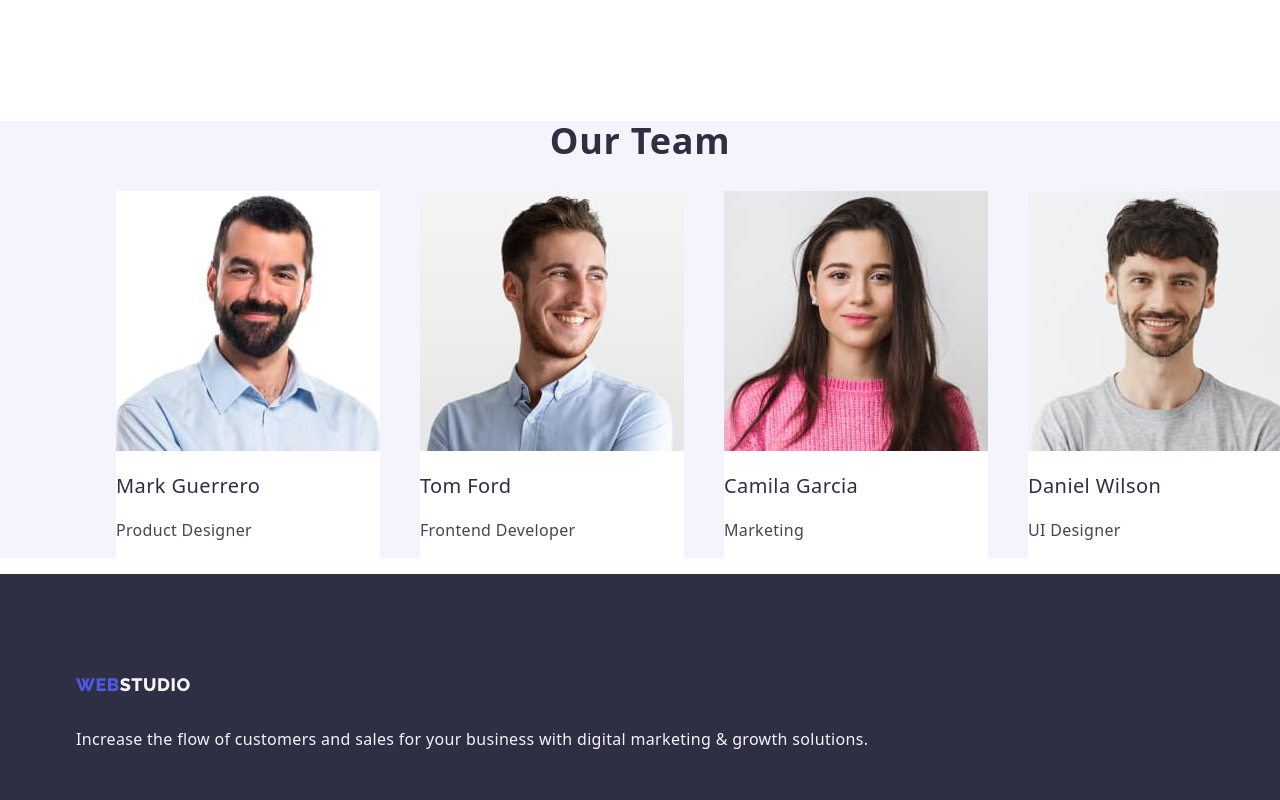
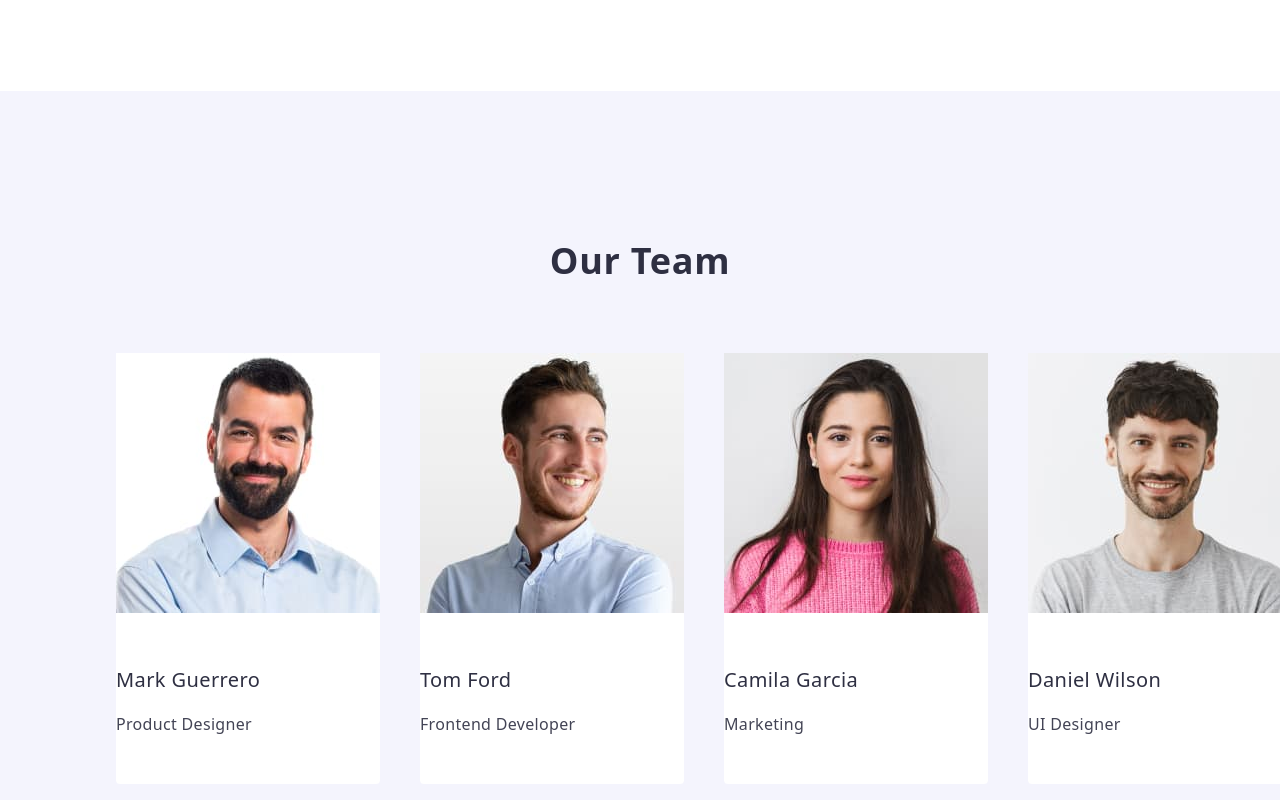
Before and after one commit to jacekmankiewicz/goit-markup-hw-03, a plain HTML site: page index.html in a window 1280 px wide. Shown: the part 1760-2560 px from the top of the page. Drawn offline with nearby package versions, Linux system fonts and the light colour scheme.

Commit message:
change section-four

```diff
--- a/css/styles.css
+++ b/css/styles.css
@@ -172,6 +172,7 @@
 }
 .section-four {
     background-color: #F4F4FD;
+    padding: 120px 0;
 }
 .footer {
     background-color: #2e2f42;
@@ -208,6 +209,7 @@
     letter-spacing: 0.02em;
     text-transform: capitalize;
     color: var(--dark-blue-color);
+    margin-bottom: 72px;
 }
 .section-two-header {
     font-weight: 500;
@@ -239,6 +241,7 @@
 }
 .section-four-list {
     background-color: #FFFFFF;
+    border-radius: 0px 0px 4px 4px;
 }
 .heading {
     font-weight: 500;
@@ -286,3 +289,7 @@
 .list-section-three {
     gap: 24px;
 }
+.name-and-position {
+    padding: 32px 0px;
+
+}
--- a/index.html
+++ b/index.html
@@ -128,8 +128,10 @@
               width="264"
               height="260"
             />
-            <h3 class="section-four-header">Mark Guerrero</h3>
+            <div class="name-and-position">
+            <h3 class="section-four-header">Mark Guerrero</></h3>
             <p class="section-four-paragraph">Product Designer</p>
+            </div>
           </li>
           <li class="section-four-list">
             <img
@@ -138,8 +140,10 @@
               width="264"
               height="260"
             />
+            <div class="name-and-position">
             <h3 class="section-four-header">Tom Ford</h3>
             <p class="section-four-paragraph">Frontend Developer</p>
+            </div>
           </li>
           <li class="section-four-list">
             <img
@@ -148,8 +152,10 @@
               width="264"
               height="260"
             />
+            <div class="name-and-position">
             <h3 class="section-four-header">Camila Garcia</h3>
             <p class="section-four-paragraph">Marketing</p>
+            </div>
           </li>
           <li class="section-four-list">
             <img
@@ -158,8 +164,10 @@
               width="264"
               height="260"
             />
+            <div class="name-and-position">
             <h3 class="section-four-header">Daniel Wilson</h3>
             <p class="section-four-paragraph">UI Designer</p>
+            </div>
           </li>
         </ul>
         </div>
```
